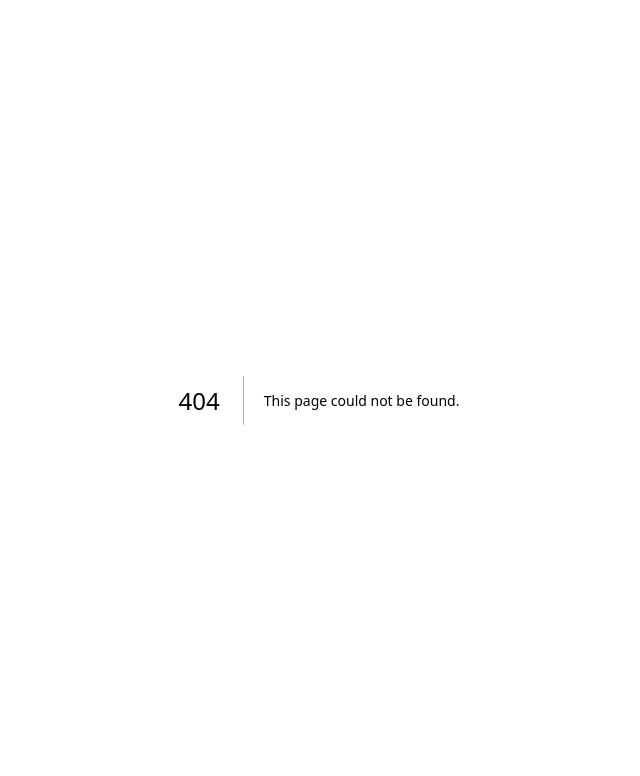
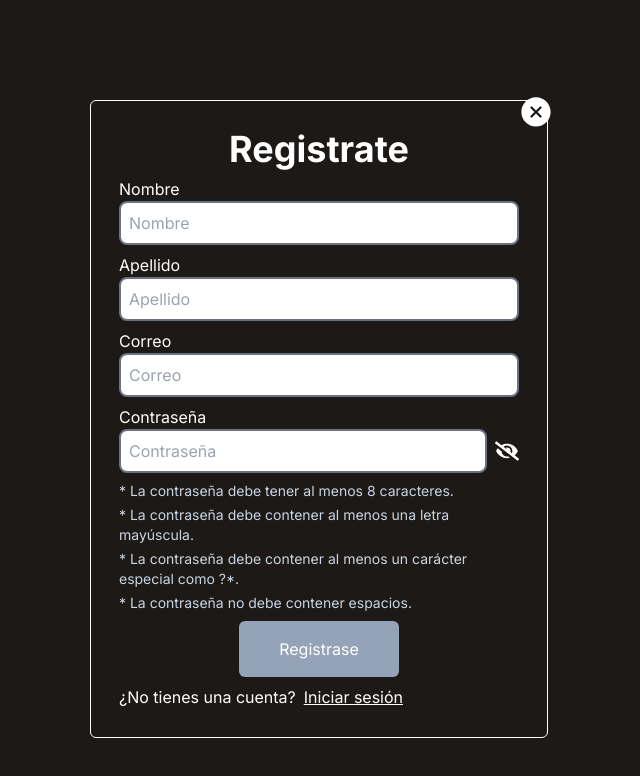
Before and after one commit to Nickbrian246/task-manager, a Next.js app: page /register in a window 1280 px wide. Before the commit this address had no page. Shown: the top 776 px of the page, without its empty margins (321-961 px from the left). Built offline with nearby package versions, Linux system fonts and the light colour scheme.

Commit message:
add register and login modal

```diff
--- a/src/app/@auth/(.)/register/page.tsx
+++ /dev/null
@@ -1,5 +0,0 @@
-import React from "react";
-
-export default function Register() {
-  return <div className="p-4 absolute">page</div>;
-}
--- /dev/null
+++ b/src/app/@auth/(.)login/page.tsx
@@ -0,0 +1,13 @@
+"use client";
+import React from "react";
+import Modal from "@/components/modal";
+import LoginModule from "@/components/auth/login";
+import { useRouter } from "next/navigation";
+export default function Login() {
+  const router = useRouter();
+  return (
+    <Modal close={() => router.back()}>
+      <LoginModule />
+    </Modal>
+  );
+}
--- /dev/null
+++ b/src/app/@auth/(.)register/page.tsx
@@ -0,0 +1,13 @@
+"use client";
+import React from "react";
+import Modal from "@/components/modal";
+import RegisterModule from "@/components/auth/register";
+import { useRouter } from "next/navigation";
+export default function Register() {
+  const router = useRouter();
+  return (
+    <Modal close={() => router.back()}>
+      <RegisterModule />
+    </Modal>
+  );
+}
--- a/src/app/layout.tsx
+++ b/src/app/layout.tsx
@@ -19,8 +19,8 @@ export default function RootLayout({
   return (
     <html lang="en">
       <body className={inter.className}>
+        {auth}
         {children}
-        {auth}
       </body>
     </html>
   );
--- /dev/null
+++ b/src/app/login/page.tsx
@@ -0,0 +1,5 @@
+import React from "react";
+import LoginModule from "@/components/auth/login";
+export default function Login() {
+  return <LoginModule />;
+}
--- a/src/app/page.tsx
+++ b/src/app/page.tsx
@@ -14,6 +14,8 @@ import { Reorder, useDragControls } from "framer-motion";
 import Register from "@/components/auth/register";
 import Modal from "@/components/modal";
 import Login from "@/components/auth/login";
+import Link from "next/link";
+import Header from "@/components/header/Header";
 
 export interface ToDo {
   name: string;
@@ -95,7 +97,8 @@ export default function Home() {
 
   return (
     <>
-      <section className="w-full flex justify-center flex-col items-center pt-[10%]">
+      <Header />
+      <section className="w-full flex justify-center flex-col items-center pt-[5%]">
         <section>
           <h1 className="text-7xl font-bold text-white text-center">
             Task Manager
--- /dev/null
+++ b/src/app/register/page.tsx
@@ -0,0 +1,11 @@
+import React from "react";
+import Modal from "@/components/modal";
+import RegisterModule from "@/components/auth/register";
+
+export default function Register() {
+  return (
+    <Modal className="p-4 absolute">
+      <RegisterModule />
+    </Modal>
+  );
+}
--- a/src/components/auth/login/index.tsx
+++ b/src/components/auth/login/index.tsx
@@ -1,7 +1,9 @@
+"use client";
 import { ChangeEvent, useState } from "react";
 import { FaEyeSlash } from "react-icons/fa";
 import { LuEye } from "react-icons/lu";
 import { inputList } from "./utils/inputList";
+import Link from "next/link";
 
 interface RegisterFormData {
   email: string;
@@ -26,7 +28,10 @@ export default function Login() {
     });
   };
   return (
-    <form className="flex flex-col p-7 max-w-3xl gap-4 " method="dialog">
+    <form
+      className="flex flex-col p-7 max-w-3xl rounded-md gap-4 border border-white bg-[#1c1917] "
+      method="dialog"
+    >
       <h2 className="text-4xl font-bold text-white text-center ">
         Iniciar sesion
       </h2>
@@ -65,6 +70,16 @@ export default function Login() {
       <button className="p-4 bg-slate-400 rounded-md text-white md:m-auto md:px-10">
         {" Iniciar sesión"}
       </button>
+      <nav className="flex gap-2 text-white">
+        ¿No tienes una cuenta?
+        <Link
+          className="underline text-white hover:text-slate-400"
+          href={"/register"}
+          replace={true}
+        >
+          Regístrate{" "}
+        </Link>
+      </nav>
     </form>
   );
 }
--- a/src/components/auth/register/index.tsx
+++ b/src/components/auth/register/index.tsx
@@ -1,9 +1,11 @@
+"use client";
 import React, { ChangeEvent, useState } from "react";
 import { inputList } from "./utils/inputList";
 import { PasswordRules } from "@/components/passwordRules/password-rules";
 import { useValidatePassword } from "@/hooks/useValidatePassword";
 import { FaEyeSlash } from "react-icons/fa";
 import { LuEye } from "react-icons/lu";
+import Link from "next/link";
 interface RegisterFormData {
   name: string;
   lastName: string;
@@ -43,7 +45,10 @@ export default function Register() {
     });
   };
   return (
-    <form className="flex flex-col p-7 max-w-3xl gap-2 " method="dialog">
+    <form
+      className="flex flex-col p-7 max-w-3xl gap-2 bg-[#1c1917]  border border-white rounded-md z-20  "
+      method="dialog"
+    >
       <h2 className="text-4xl font-bold text-white text-center ">Registrate</h2>
       {inputList.map((inputData) => (
         <div className="flex flex-col w-full" key={inputData.id}>
@@ -87,6 +92,16 @@ export default function Register() {
       <button className="p-4 bg-slate-400 rounded-md text-white md:m-auto md:px-10">
         Registrase
       </button>
+      <nav className="flex gap-2 text-white">
+        ¿No tienes una cuenta?
+        <Link
+          className="underline text-white hover:text-slate-400"
+          href={"/login"}
+          replace={true}
+        >
+          Iniciar sesión{" "}
+        </Link>
+      </nav>
     </form>
   );
 }
--- /dev/null
+++ b/src/components/header/Header.tsx
@@ -0,0 +1,17 @@
+import Link from "next/link";
+import React from "react";
+
+export default function Header() {
+  return (
+    <header className="flex w-full p-4 justify-end">
+      <nav className="flex gap-8 text-slate-400">
+        <Link className="hover:text-slate-50" href={"/login"}>
+          Iniciar sesión{" "}
+        </Link>
+        <Link className="hover:text-slate-50" href={"/register"}>
+          Registrarse
+        </Link>
+      </nav>
+    </header>
+  );
+}
--- a/src/components/modal/index.tsx
+++ b/src/components/modal/index.tsx
@@ -1,6 +1,7 @@
+"use client";
 import React, { ReactNode, useRef } from "react";
 import { twMerge } from "tailwind-merge";
-
+import { IoCloseCircle } from "react-icons/io5";
 interface Props {
   children: ReactNode;
   className?: string;
@@ -9,16 +10,22 @@ interface Props {
 
 export default function Modal({ children, className, close }: Props) {
   const dialogRef = useRef<HTMLDialogElement>(null);
+
   return (
     <dialog
       ref={dialogRef}
-      style={{ background: "none" }}
+      style={{ background: "none", zIndex: "10" }}
       className={twMerge(
         " w-full h-full flex   justify-center items-center ",
         className
       )}
     >
-      {children}
+      <div className="relative max-h-[600px]">
+        {children}
+        <button onClick={close}>
+          <IoCloseCircle className="text-2xl text-white scale-150 absolute top-0 right-0 " />
+        </button>
+      </div>
     </dialog>
   );
 }
```
